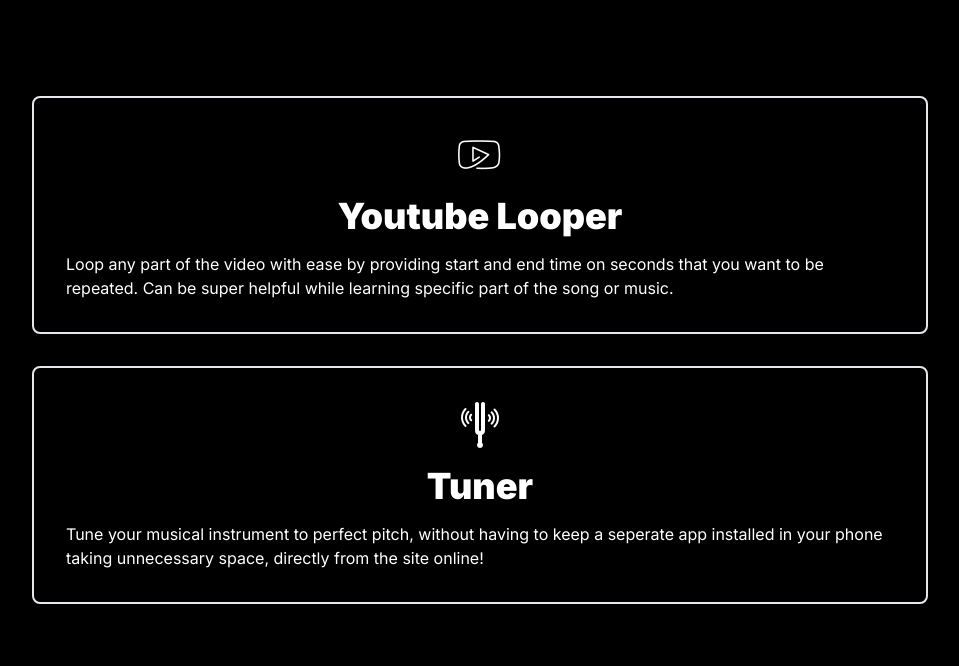
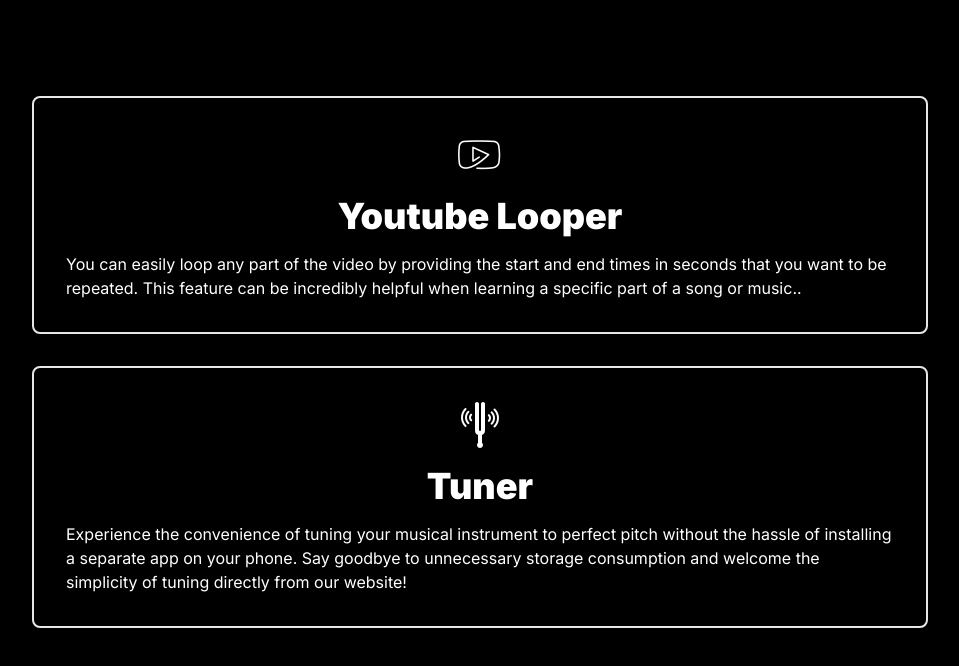
Before and after one commit to NirajanM/your-musical-friend, a Next.js app: page / in a window 1280 px wide. Shown: the top 666 px of the page, without its empty margins (160-1119 px from the left). Built offline with nearby package versions, Linux system fonts and the light colour scheme.

Commit message:
typo/grammar/text fix

```diff
--- a/src/app/page.js
+++ b/src/app/page.js
@@ -6,13 +6,13 @@
     "title": "Youtube Looper",
     "link": "looper",
     "icon": "/youtubelooper.png",
-    "description": "Loop any part of the video with ease by providing start and end time on seconds that you want to be repeated. Can be super helpful while learning specific part of the song or music.",
+    "description": "You can easily loop any part of the video by providing the start and end times in seconds that you want to be repeated. This feature can be incredibly helpful when learning a specific part of a song or music..",
   },
   {
     "title": "Tuner",
     "link": "tuner",
     "icon": "/tuner.png",
-    "description": "Tune your musical instrument to perfect pitch, without having to keep a seperate app installed in your phone taking unnecessary space, directly from the site online!",
+    "description": "Experience the convenience of tuning your musical instrument to perfect pitch without the hassle of installing a separate app on your phone. Say goodbye to unnecessary storage consumption and welcome the simplicity of tuning directly from our website!",
   }
 ]
 
```
